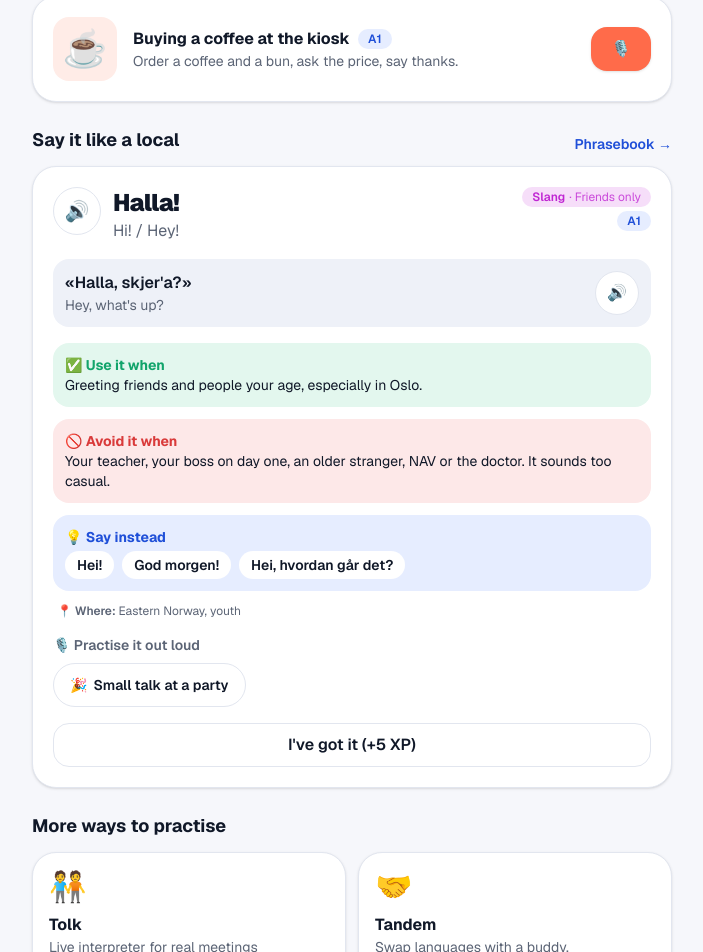
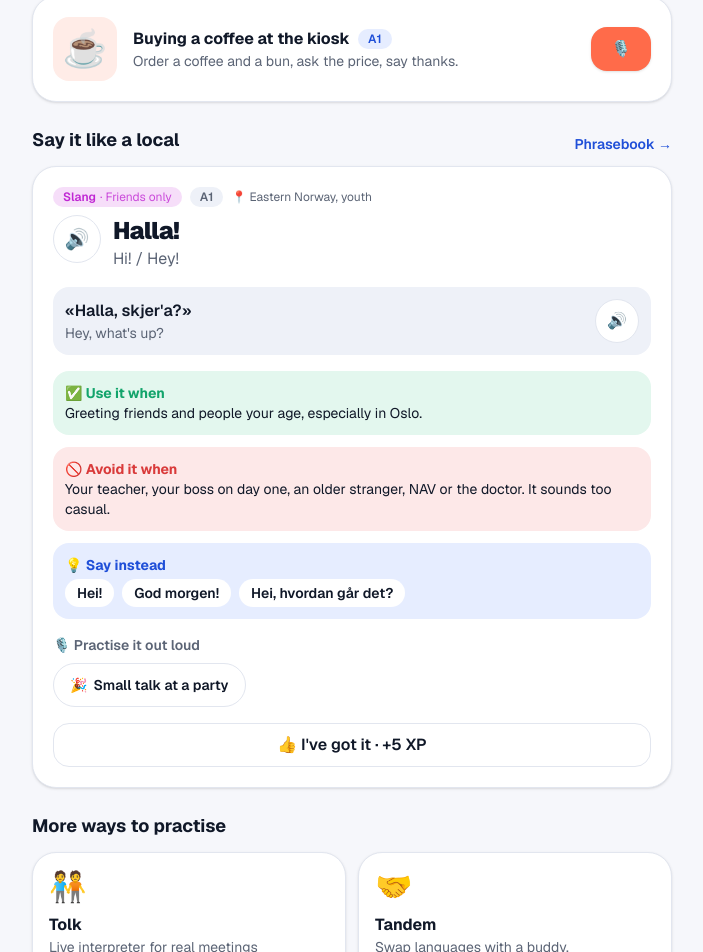
Before and after one commit to AkodLA/the-click, a Next.js app: page /learn in a window 1280 px wide. Shown: the part 532-1484 px from the top of the page, without its empty margins (288-991 px from the left). Built offline with nearby package versions, Linux system fonts and the light colour scheme.

Commit message:
feat(T7): match the phrase card layout from T16 (tags on top, learned state)
Makes the T7/T16 conflict on phrase-card.tsx trivial: keep this version.

Co-Authored-By: Claude Opus 5.5 <noreply@anthropic.com>
Claude-Session: https://claude.ai/code/session_01QgjAxRejrXDLa3oQeeSqyQ

```diff
--- a/src/features/phrases/phrase-card.tsx
+++ b/src/features/phrases/phrase-card.tsx
@@ -10,7 +10,7 @@
  */
 import Link from "next/link";
 import { useId, useState } from "react";
-import { Badge, Card, RegisterTag } from "@/components/ui";
+import { Badge, Button, Card, RegisterTag } from "@/components/ui";
 import { scenarios } from "@/lib/content";
 import type { Phrase } from "@/lib/content/types";
 import { progressActions, useProgress } from "@/lib/progress/store";
@@ -51,17 +51,19 @@ export function PhraseCard({
 
   return (
     <Card id={`phrase-${phrase.id}`} className={`flex scroll-mt-24 flex-col gap-4 ${highlight ? "ring-4 ring-brand/40" : ""}`}>
-      <div className="flex items-start justify-between gap-3">
-        <div className="flex min-w-0 items-start gap-3">
+      {/* Layout matches T16's polish: tags on top, then the phrase. */}
+      <div>
+        <div className="flex flex-wrap items-center gap-2">
+          <RegisterTag register={phrase.register} withHint={!collapsible} />
+          <Badge tone="muted">{phrase.level}</Badge>
+          {phrase.region && <span className="text-xs text-muted">📍 {phrase.region}</span>}
+        </div>
+        <div className="mt-2 flex items-start gap-3">
           <PlayButton phraseId={phrase.id} text={phrase.text} label={`Play «${phrase.text}»`} />
           <div className="min-w-0">
             <p className="text-2xl font-black tracking-tight">{phrase.text}</p>
             <p className="text-muted">{phrase.meaning}</p>
           </div>
-        </div>
-        <div className="flex shrink-0 flex-col items-end gap-1">
-          <RegisterTag register={phrase.register} withHint={!collapsible} />
-          <Badge tone="brand">{phrase.level}</Badge>
         </div>
       </div>
 
@@ -108,12 +110,6 @@ export function PhraseCard({
               ))}
             </dd>
           </div>
-          {phrase.region && (
-            <div className="px-1 text-xs text-muted">
-              <dt className="inline font-semibold">📍 Where: </dt>
-              <dd className="inline">{phrase.region}</dd>
-            </div>
-          )}
         </dl>
       )}
 
@@ -134,14 +130,15 @@ export function PhraseCard({
         </div>
       )}
 
-      <button
-        type="button"
-        onClick={markLearned}
-        disabled={learned || saving}
-        className={`h-11 rounded-2xl border font-semibold transition ${learned ? "border-success bg-success-soft text-success" : "border-line hover:bg-surface-2 disabled:opacity-60"}`}
-      >
-        {learned ? "✓ In your vocabulary" : saving ? "Saving…" : "I've got it (+5 XP)"}
-      </button>
+      {learned ? (
+        <p className="flex h-11 items-center justify-center rounded-2xl border border-success bg-success-soft font-semibold text-success">
+          ✓ In your vocabulary
+        </p>
+      ) : (
+        <Button variant="secondary" onClick={markLearned} disabled={saving} aria-busy={saving}>
+          {saving ? "Saving…" : "👍 I've got it · +5 XP"}
+        </Button>
+      )}
     </Card>
   );
 }
```
